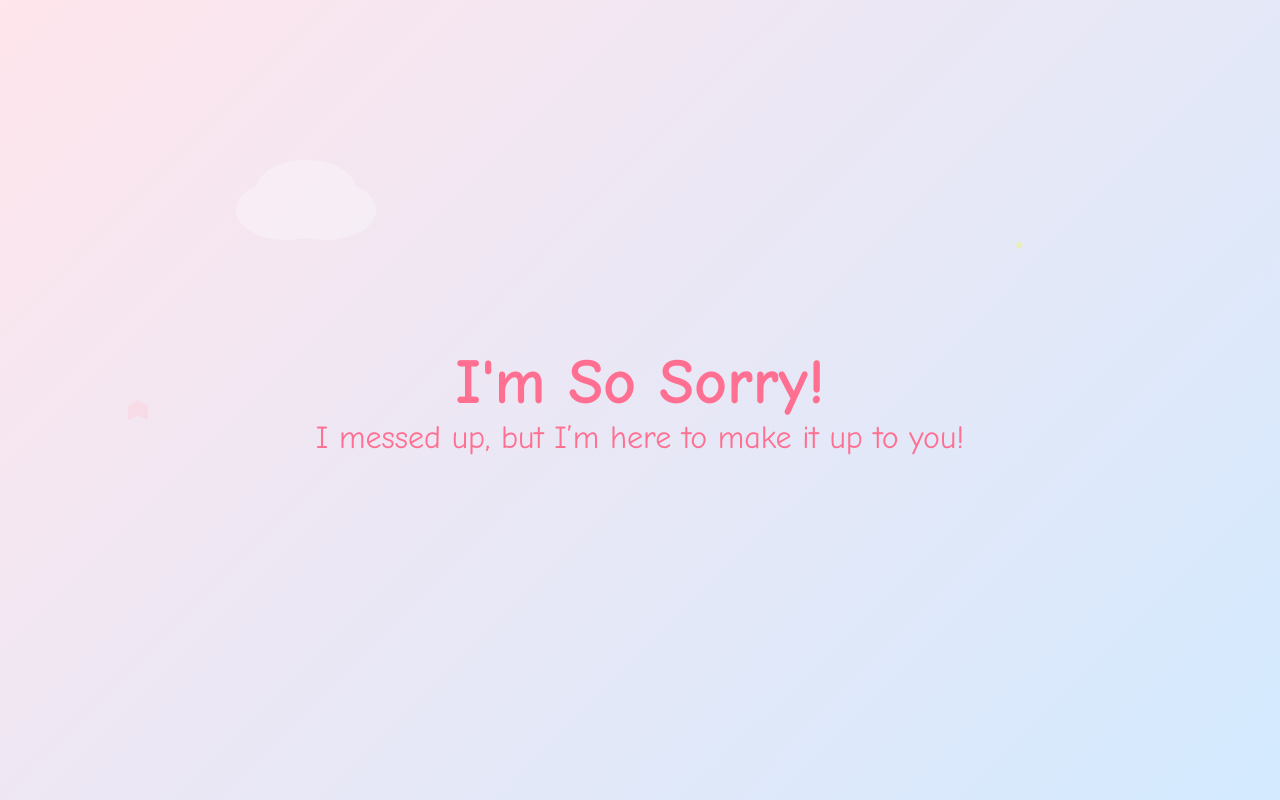
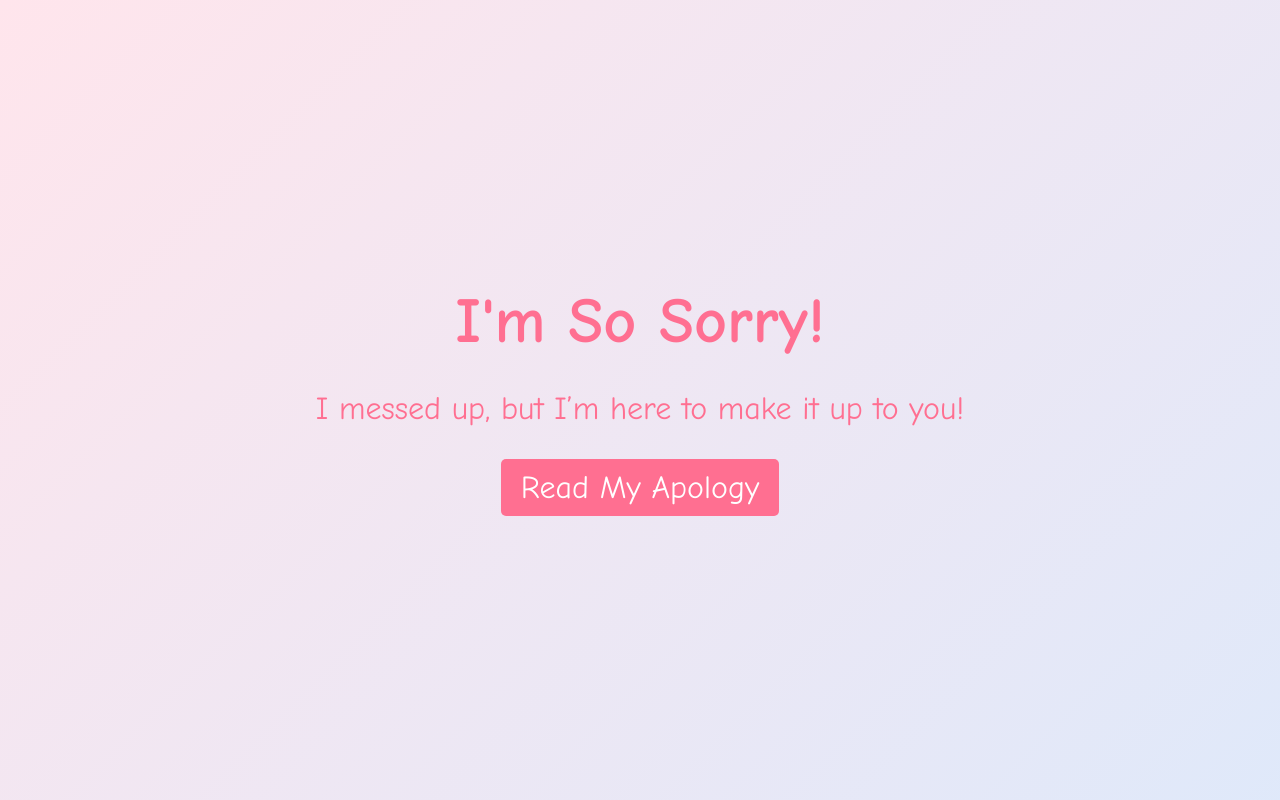
Before and after one commit to rahul-10-byte/apology-letter, a plain HTML site: page index.html in a window 1280 px wide. Shown: the top 800 px of the page. Drawn offline with Linux system fonts and the light colour scheme.

Commit message:
second commit

```diff
--- a/index.html
+++ b/index.html
@@ -3,7 +3,7 @@
 <head>
     <meta charset="UTF-8" />
     <meta name="viewport" content="width=device-width, initial-scale=1.0" />
-    <title>Envelope Apology</title>
+    <title>Apology Message</title>
     <style>
         * {
             margin: 0;
@@ -13,58 +13,43 @@
         }
         body {
             overflow: hidden;
+            background: linear-gradient(135deg, #ffe5ec, #d3eaff);
+        }
+        .center-message {
+            display: flex;
+            justify-content: center;
+            align-items: center;
+            flex-direction: column;
+            height: 100vh;
+            text-align: center;
+            color: #ff6f91;
+            font-size: 2em;
+        }
+        .center-message h1 {
+            margin-bottom: 0.5em;
+        }
+        .scroll-button {
+            background: #ff6f91;
+            color: white;
+            padding: 10px 20px;
+            font-size: 1em;
+            border: none;
+            border-radius: 5px;
+            cursor: pointer;
+            margin-top: 1em;
+            transition: background 0.3s ease;
+        }
+        .scroll-button:hover {
+            background: #fb5179;
+        }
+        .envelope-container {
             display: flex;
             justify-content: center;
             align-items: center;
             height: 100vh;
             background: linear-gradient(135deg, #ffe5ec, #d3eaff);
+            overflow: hidden;
             position: relative;
-        }
-        .background-decor {
-            position: absolute;
-            width: 100%;
-            height: 100%;
-            overflow: hidden;
-        }
-        .cloud,
-        .heart,
-        .sparkle {
-            position: absolute;
-            opacity: 0.3;
-        }
-        .cloud {
-            width: 100px;
-            height: 60px;
-            background: #ffffff;
-            border-radius: 50%;
-            box-shadow: -20px 20px 0 #ffffff, 20px 20px 0 #ffffff;
-            top: 20%;
-            left: 20%;
-        }
-        .heart {
-            width: 20px;
-            height: 20px;
-            background: pink;
-            top: 50%;
-            left: 10%;
-            clip-path: polygon(50% 0%, 0% 30%, 0% 100%, 50% 80%, 100% 100%, 100% 30%);
-        }
-        .sparkle {
-            width: 10px;
-            height: 10px;
-            background: yellow;
-            top: 30%;
-            right: 20%;
-            clip-path: polygon(50% 0%, 61% 35%, 98% 35%, 68% 57%, 79% 91%, 50% 70%, 21% 91%, 32% 57%, 2% 35%, 39% 35%);
-        }
-        .initial-message {
-            text-align: center;
-            color: #ff6f91;
-            font-size: 2em;
-            position: absolute;
-            z-index: 1; /* Ensure it appears above the envelope */
-            opacity: 1;
-            transition: opacity 0.6s ease;
         }
         .envelope {
             position: relative;
@@ -74,10 +59,8 @@
             box-shadow: 0 8px 20px rgba(0, 0, 0, 0.15);
             border-radius: 5px;
             cursor: pointer;
-            transition: transform 0.6s ease;
-            perspective: 1000px;
-            opacity: 0; /* Start invisible */
-            transform: translateY(20px); /* Start slightly below */
+            transition: transform 0.6s ease, opacity 0.6s ease;
+            opacity: 1; /* Make envelope visible */
         }
         .flap {
             position: absolute;
@@ -143,59 +126,53 @@
                 width: 90%;
                 height: auto;
             }
-            .initial-message {
+            .center-message {
                 font-size: 1.4em;
             }
         }
     </style>
 </head>
 <body>
-    <div class="background-decor">
-        <div class="cloud"></div>
-        <div class="heart"></div>
-        <div class="sparkle"></div>
-    </div>
-    <div class="initial-message">
+
+    <!-- Centered Apology Message Section -->
+    <div class="center-message">
         <h1>I'm So Sorry!</h1>
         <p>I messed up, but I’m here to make it up to you!</p>
+        <button class="scroll-button" onclick="scrollToEnvelope()">Read My Apology</button>
     </div>
+
+    <!-- Envelope Section -->
+    <div id="envelope-section" class="envelope-container">
         <div class="envelope" onclick="toggleEnvelope()">
             <div class="flap"></div>
             <div class="content">
-            <h1>We're Sorry!</h1>
+                <h1>Sorry for not being able to come! Here’s a friendly dog to cheer you up!</h1>
                 <div class="message-carousel">
+                    <div class="message">🐕 I’m paws-itively sorry!</div>
                     <div class="message active">🐶 Forgive me, please?</div>
-                <div class="message">🐕 I’m paws-itively sorry!</div>
-                <div class="message">🐩 Can we still be fur-iends?</div>
+                </div>
             </div>
         </div>
     </div>
 
     <script>
+        // Function to scroll down to the envelope section
+        function scrollToEnvelope() {
+            document.getElementById("envelope-section").scrollIntoView({ behavior: "smooth" });
+        }
+
+        // Toggle envelope animation and start carousel when opened
         function toggleEnvelope() {
             const envelope = document.querySelector(".envelope");
-            const initialMessage = document.querySelector(".initial-message");
-
-            // Hide initial message and show envelope
-            if (initialMessage) {
-                initialMessage.style.opacity = 0; // Fade out initial message
-                setTimeout(() => {
-                    initialMessage.style.display = 'none'; // Remove from flow
-                    envelope.style.opacity = 1; // Fade in envelope
-                    envelope.style.transform = 'translateY(0)'; // Move into view
-                    startCarousel(); // Start the carousel
-                }, 600); // Match with CSS transition duration
-            } else {
             envelope.classList.toggle("open");
-            }
+            startCarousel();
         }
 
+        // Carousel functionality for rotating messages
         let currentMessage = 0;
         function startCarousel() {
             const messages = document.querySelectorAll(".message-carousel .message");
-            messages.forEach((msg) => {
-                msg.classList.remove("active");
-            });
+            messages.forEach((msg) => msg.classList.remove("active"));
             messages[currentMessage].classList.add("active");
             currentMessage = (currentMessage + 1) % messages.length;
             setTimeout(startCarousel, 2000); // Rotate every 2 seconds
```
Lines whose indentation alone changed are shown as unchanged.
